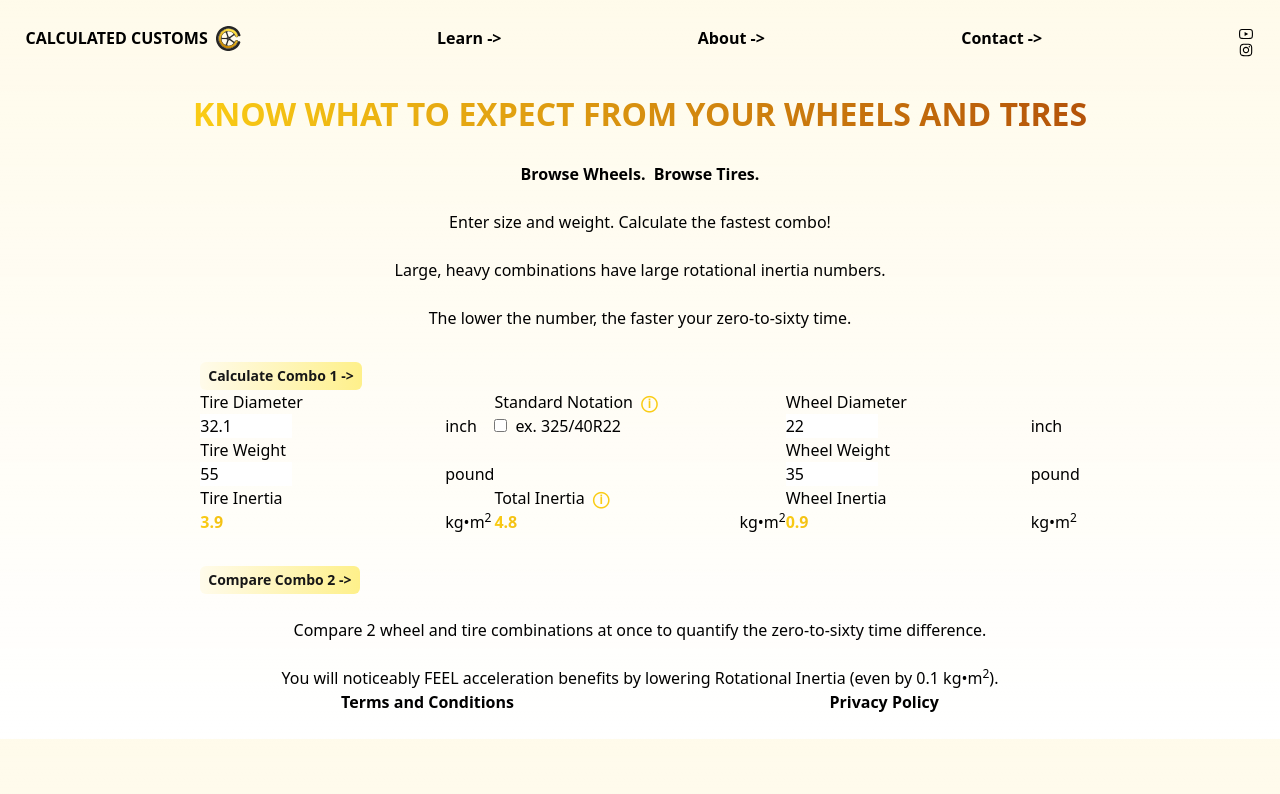
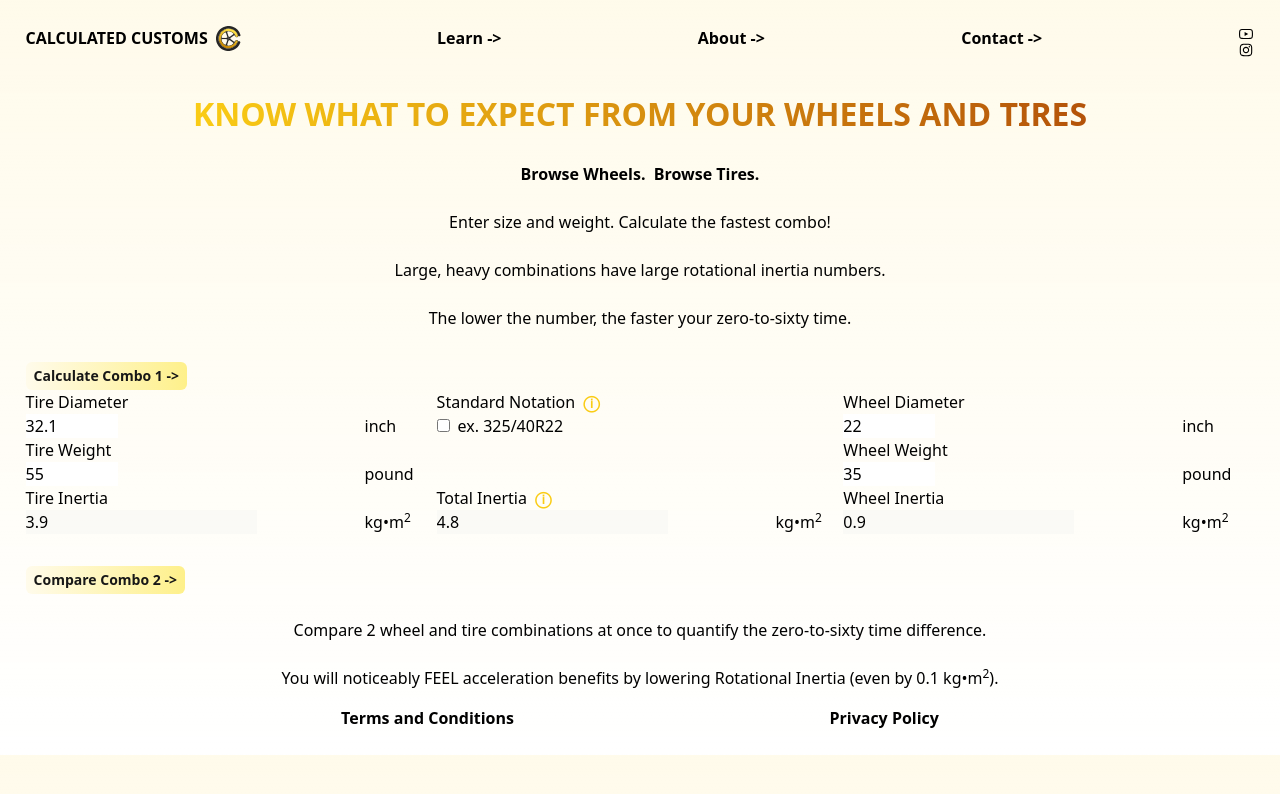
Before and after one commit to RamonJOrtega/calculated-customs, a Next.js app: page / in a window 1280 px wide. Shown: the top 794 px of the page. Built offline with nearby package versions, Linux system fonts and the light colour scheme.

Commit message:
modify main page.tsx to remove mainCalculator component from divs

```diff
--- a/app/globals.css
+++ b/app/globals.css
@@ -96,6 +96,9 @@ body {
   overflow-x: hidden;
 }
 
+section {
+  margin-bottom: 1em;
+}
 
 body {
   color: rgb(var(--foreground-rgb));
@@ -109,8 +112,12 @@ body {
 
 main {
   margin: 2%;
-  max-width: var(--max-width);
-  min-width: 1em;
+  /* max-width: var(--max-width);
+  min-width: 1em; */
+  /* display: flex;
+  flex-direction: column;
+  justify-content: space-between;
+  height: 100%; */
 }
 
 nav {
--- a/app/layout.tsx
+++ b/app/layout.tsx
@@ -22,7 +22,7 @@ export default function RootLayout({
   return (
     <html lang="en">
       <body>
-          <main >
+          <main className='flex flex-col justify-between'>
             <NavBar />
             {children}
             <Footer />
--- a/app/page.tsx
+++ b/app/page.tsx
@@ -29,19 +29,13 @@ export default function Home() {
 
             <br></br>
 
-            <div >
-              <div >
                   <MainCalculator  />
-              </div>
-            </div>
 
             <br></br>
             <p >
               Compare 2 wheel and tire combinations at once to quantify the zero-to-sixty time difference. <br></br> <br></br>
               You will noticeably FEEL acceleration benefits by lowering Rotational Inertia (even by 0.1 kg&#x2022;m<sup>2</sup>).
             </p>
-
-
       </section>
     </>
   )
--- a/app/z components/CalcInput.tsx
+++ b/app/z components/CalcInput.tsx
@@ -47,7 +47,7 @@ const CalcInput: React.FC<CalcInputProps> = (props) => {
     } else if (typeof props.value === 'string') {
         if (props.title.includes("Inertia")) {
         inputElement = (
-            <input className='bg-gradient-to-r from-yellow-400 to-amber-700 bg-clip-text text-transparent font-bold'
+            <input
             disabled type="number" value={props.value}  onClick={()=>{props.setValue("")}}/>);
         } else {
         inputElement = (
--- a/app/z components/MainCalculator.tsx
+++ b/app/z components/MainCalculator.tsx
@@ -141,7 +141,7 @@ const MainCalculator = () => {
     ]
 
     return (
-        <table className="text-left">
+        <table className="text-left w-full">
                 <tbody>
                     <tr>
                         <td colSpan={6}>
```
